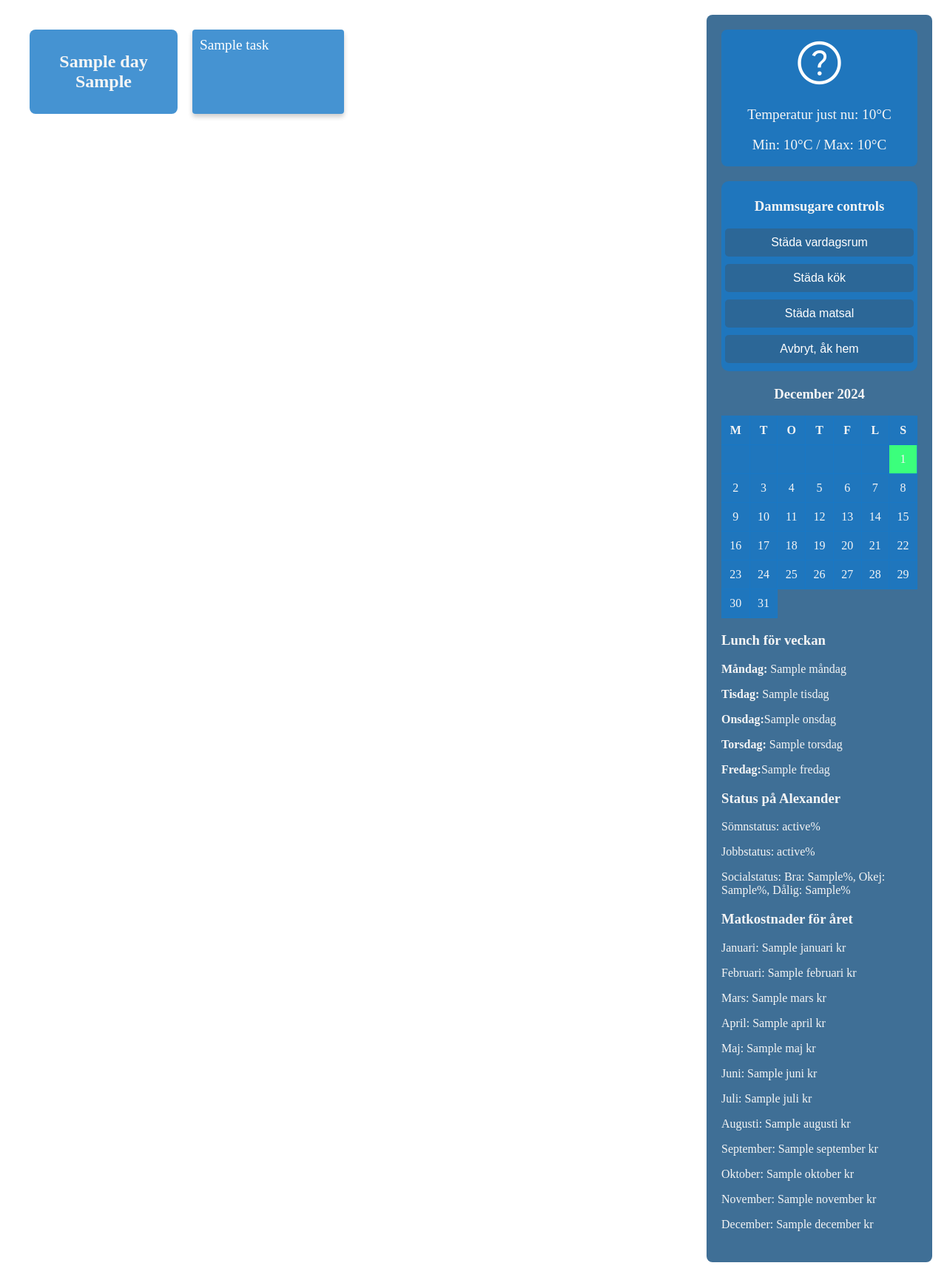
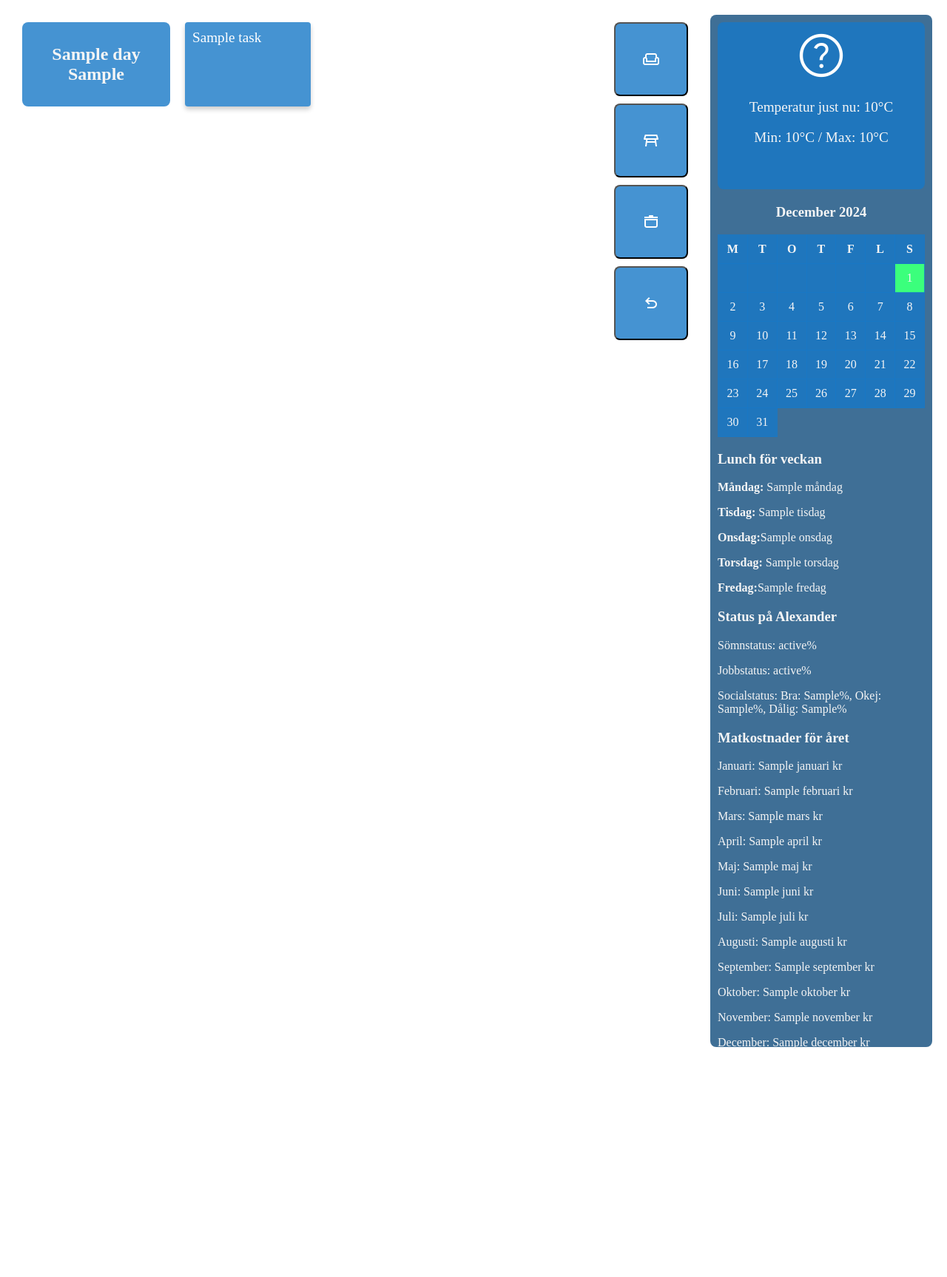
Before and after one commit to daajmen/panelProject, a Flask app: template templates/index.html in a window 1280 px wide. Shown: the whole page at 74% size. After the commit the page ends 1416 px from the top, so only its background shows below. Run offline with Flask 3, Linux system fonts and the light colour scheme; the template is opened without the code that fills it: most values are stand-ins (such as "Sample title", 1, 10 or a date in 2020); parts of the project's set-up code (start-up, migrations or seed data) failed here and were passed over.

Commit message:
new buttons

```diff
--- a/static/style.css
+++ b/static/style.css
@@ -6,28 +6,39 @@
     height: 100%;
 }
 
-/* Layout för huvudcontainer */
+/*Huvud container*/
 .main-container {
     display: grid;
-    grid-template-columns: 3fr 1fr; /* 3 delar till kalender, 1 del till sidofält (väder) */
-    gap: 20px;
+    grid-template-columns: 2fr 1fr 1fr; /* Tre kolumner: container, app-container, sidebar */
+    gap: 20px; /* Utrymme mellan kolumner */
     padding: 20px;
 }
 
-/* Container för hela layouten */
+/*Kalender container*/
 .container {
-    display: flex;
-    flex-direction: column;
-    gap: 20px;
-    padding: 20px;
-    background-color: #ffffff;
-    color: #f5f5f5;
+    grid-column: 1 / 2; /* Första kolumnen */
+    background-color: #fdfdfd00; /* Exempel på bakgrundsfärg */
+    padding: 10px;
+    border-radius: 8px;
 }
 
-/* Sidofält för väder och andra widgets */
+/*Knapp/app container*/
+.app-container {
+    grid-column: 2 / 3; /* Placera i andra kolumnen */
+    justify-self: end; /* Flytta den till höger inom sin kolumn */
+    gap: 20px; /* Utrymme mellan knapparna */
+    background-color: rgba(200, 200, 200, 0); /* Bakgrundsfärg */
+    padding: 10px;
+    border-radius: 4px;
+    text-align: right;
+    width: 100px; /* Sätter en smalare bredd för hela containern */
+}
+
+/*Sidebar container*/
 .sidebar {
-    background-color: rgba(15, 75, 124, 0.8);
-    padding: 20px;
+    grid-column: 3 / 4; /* Tredje kolumnen */
+    background-color: rgba(15, 75, 124, 0.8); /* Exempel på bakgrundsfärg */
+    padding: 10px;
     border-radius: 8px;
     color: #f5f5f5;
 }
@@ -36,7 +47,7 @@
 .weather-widget {
     background-color: rgba(23, 120, 199, 0.8);
     padding: 10px;
-    height: 10%;
+    height: 15%;
     border-radius: 8px;
     color: #f5f5f5;
     text-align: center;
@@ -170,3 +181,34 @@
     transform: translateY(2px);
     box-shadow: 0 2px #474747;
 }
+
+
+.app {
+    background-color: rgba(23, 120, 199, 0.8);
+    width: 100px; /* Öka knappens bredd */
+    height: 100px; /* Öka knappens höjd */
+    padding: 5px; /* Mindre padding */
+    border-radius: 8px;
+    text-align: right; /* Centrera horisontellt */
+    display: flex; /* Flexbox för bättre kontroll */
+    justify-content: center; /* Centrera ikonen horisontellt */
+    align-items: center; /* Centrera ikonen vertikalt */
+    margin-bottom: 10px; /* Mellanrum mellan knappar */
+}
+
+
+.app:hover {
+    background-color: #474747;
+    transform: translateY(-2px);
+    box-shadow: 0 6px #00328f;
+}
+
+.app:active {
+    transform: translateY(2px);
+    box-shadow: 0 2px #474747;
+}
+
+.material-symbols-outlined {
+    font-size: 150px; /* Justera storleken här */
+    color: white; /* Om du vill ändra färgen */
+}
--- a/templates/index.html
+++ b/templates/index.html
@@ -35,21 +35,26 @@
                 </div>
             {% endfor %}
         </div>
+        <div class="app-container">
+            <button class="app"onclick="cleanLivingroom()">
+                <span class="material-symbols-outlined">weekend</span>
+            </button>
+            <button class="app"onclick="cleanDiningroom()">
+                <span class="material-symbols-outlined">table_restaurant</span>
+            </button>
+            <button class="app"onclick="cleanKitchen()">
+                <span class="material-symbols-outlined">stockpot</span>
+            </button>
+            <button class="app"onclick="cleanAbort()">
+                <span class="material-symbols-outlined">undo</span>
+            </button>
+        </div>
         <div class="sidebar">
             <!-- Väder och annat på höger sida -->
             <div class="weather-widget">
                 <span class="material-symbols-outlined weather-icon" id="weather-icon"></span>
                 <p>Temperatur just nu: {{ weather_data.current_temp }}°C </p>
                 <p>Min: {{ weather_data.min_temp }}°C / Max: {{ weather_data.max_temp }}°C</p>
-            </div>
-            <div class="app-widget">
-                <h3> Dammsugare controls </h3>
-                <div class="button-container">
-                    <button class="fancy-button"onclick="cleanLivingroom()">Städa vardagsrum</button>
-                    <button class="fancy-button"onclick="cleanKitchen()">Städa kök</button>
-                    <button class="fancy-button"onclick="cleanDiningroom()">Städa matsal</button>
-                    <button class="fancy-button"onclick="cleanAbort()">Avbryt, åk hem</button>
-                </div>
             </div>
             <div class="calendar-widget">
                 <h3 id="calendar-month"></h3>
```
